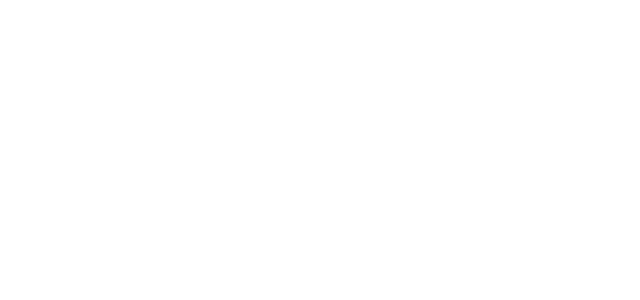
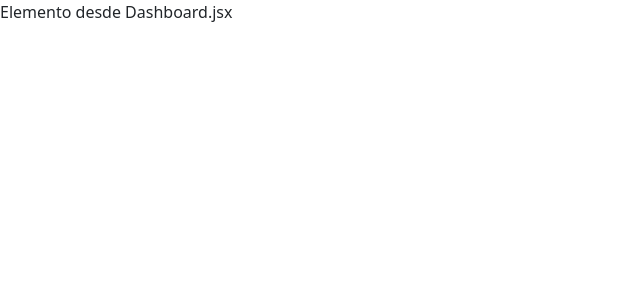
Before and after one commit to AleksBP/apirestful, a React (Create React App) app: page /dashboard in a window 1280 px wide. Before the commit this address had no page. Shown: the top 300 px of the page, without its empty margins (0-640 px from the left). Built offline with nearby package versions, Linux system fonts and the light colour scheme.

Commit message:
[ADD] Componente Usuarios, Productos y Categorias con sus rutas.

```diff
--- a/src/App.js
+++ b/src/App.js
@@ -5,15 +5,21 @@
 import React from 'react';
 
 import Login from './components/Login';
+import Dashboard from './components/Dashboard';
+import Usuarios from './components/Usuarios';
+import Productos from './components/Productos';
+import Categorias from './components/Categorías';
 
 function App() {
   return (
     <React.Fragment>
       <Router>
         <Routes>
-          <Route path='/' exact element={
-            <Login/>
-          }/>
+          <Route path='/' exact element={<Login/>}/>
+          <Route path='/dashboard' exact element={<Dashboard/>}/>
+          <Route path='/usuarios' exact element={<Usuarios/>}/>
+          <Route path='/productos' exact element={<Productos/>}/>
+          <Route path='/categorias' exact element={<Categorias/>}/>
         </Routes>
       </Router>
     </React.Fragment>
--- /dev/null
+++ b/src/components/Categorías.jsx
@@ -0,0 +1,13 @@
+import React from 'react'
+
+class Categorias extends React.Component{
+    render(){
+        return(
+            <div>
+                Elemento desde Categorias.jsx
+            </div>
+        );
+    }
+}
+
+export default Categorias
--- /dev/null
+++ b/src/components/Dashboard.jsx
@@ -0,0 +1,13 @@
+import React from 'react'
+
+class Dashboard extends React.Component{
+    render(){
+        return(
+            <div>
+                Elemento desde Dashboard.jsx
+            </div>
+        );
+    }
+}
+
+export default Dashboard
--- /dev/null
+++ b/src/components/Productos.jsx
@@ -0,0 +1,13 @@
+import React from 'react'
+
+class Productos extends React.Component{
+    render(){
+        return(
+            <div>
+                Elemento desde Productos.jsx
+            </div>
+        );
+    }
+}
+
+export default Productos
--- /dev/null
+++ b/src/components/Usuarios.jsx
@@ -0,0 +1,13 @@
+import React from 'react'
+
+class Usuarios extends React.Component{
+    render(){
+        return(
+            <div>
+                Elemento desde Usuarios.jsx
+            </div>
+        );
+    }
+}
+
+export default Usuarios
```
